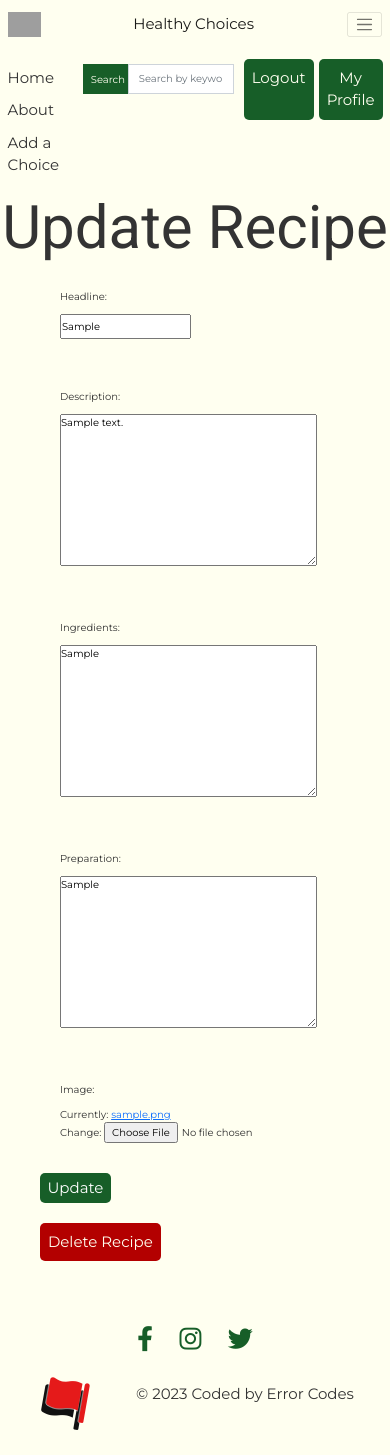
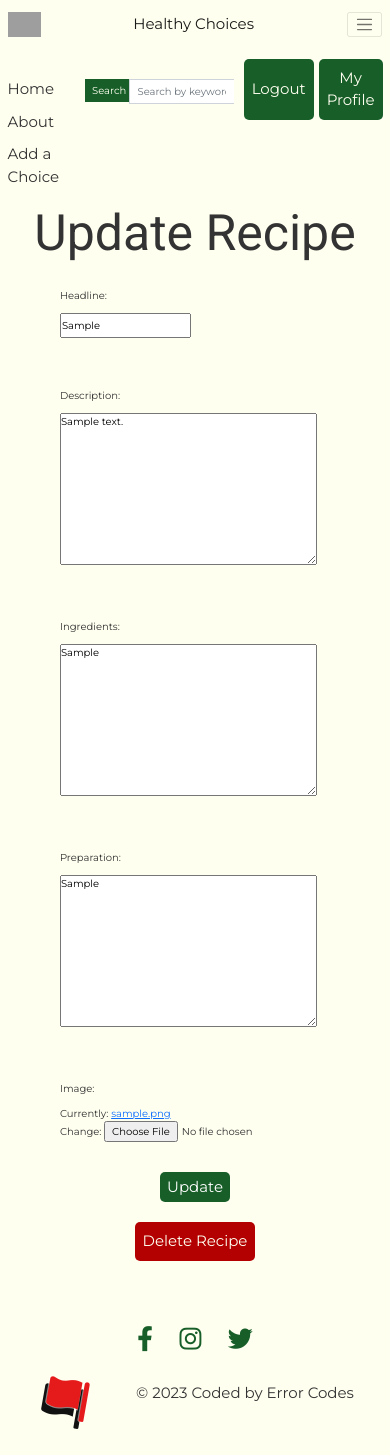
Before and after one commit to leverh/django4, a Django app: page /recipe/1/update/ in a window 390 px wide, after a click on "Toggle navigation". Run offline with Django 3.2, Linux system fonts and the light colour scheme; the first user in the database is signed in; tables that the repository leaves empty hold one stand-in row (Sample ...); grey boxes are pictures that could not be loaded.

Commit message:
Fix delete button bug and add styles for search boxes in nav

```diff
--- a/static/css/styles.css
+++ b/static/css/styles.css
@@ -219,21 +219,26 @@ h1, h2, h3, h4, h5 {
   }
 
   .nav-search {
+    display: flex;
+    align-items: stretch;
     margin-right: 1rem;
-    display: flex;
   }
 
   .nav-search-btn {
-    font-size: 1.5rem;
+    font-size: 1rem;
     padding: .8rem;
-    border-radius: 5px;
+    border-radius: 0 5px 5px 0;
     flex: 1;
+    padding: .375rem .75rem;
   }
 
   .nav-search-input {
     max-width: 40rem;
-    border-radius: 5px;
     flex: 4;
+    border: 1px solid #ced4da;
+    border-right: none;
+    border-radius: 5px 0 0 5px;
+    height: calc(1.5em + .8rem + 2px);
   }
 
   .navbar-brand {
@@ -311,12 +316,10 @@ h1, h2, h3, h4, h5 {
   @media (max-width: 1010px) {
     .nav-search-input {
       max-width: 70%;
-      max-height: 3rem;
     }
     .nav-search-btn {
       max-width: 30%;
       font-size: 1rem;
-      max-height: 3rem;
     }
   }
 
@@ -325,16 +328,23 @@ h1, h2, h3, h4, h5 {
       flex-direction: row-reverse;
       align-items: flex-start;
       justify-content: center;
+    }
 
-    }
     .nav-search-btn {
-      border-radius: 5px 0 0 5px;
+      border-radius: 0;
     }
 
     .nav-search-input {
-      padding: 1rem;
       max-width: 100%;
-      border-radius: 0 5px 5px 0;
+      border-radius: 0;
+    }
+  }
+
+  @media (max-width: 460px) {
+    .base-log-btn {
+      display: flex;
+      align-items: center;
+      justify-content: center;
     }
   }
 
@@ -1334,6 +1339,15 @@ ul.messages.pass-change-success li{
   justify-content: center;
 }
 
+.update-rec-btn {
+  margin: 0 auto;
+}
+
+.delete-recipe-form {
+  align-self: center;
+  margin: 0 auto;
+}
+
 .update-recipe-form label {
   display: block;
   margin-bottom: 1rem;
--- a/templates/base.html
+++ b/templates/base.html
@@ -10,6 +10,7 @@
         integrity="sha384-+0n0xVW2eSR5OomGNYDnhzAbDsOXxcvSN1TPprVMTNDbiYZCxYbOOl7+AMvyTG2x" crossorigin="anonymous">
         <link rel="stylesheet" href="https://cdnjs.cloudflare.com/ajax/libs/font-awesome/6.0.0-beta3/css/all.min.css">
         <link rel="stylesheet" href="{% static 'css/styles.css' %}">
+        <script src="https://code.jquery.com/jquery-3.6.0.min.js"></script>
        <title>Recipe Collection</title>
     </head>
 
--- a/templates/recipe_detail.html
+++ b/templates/recipe_detail.html
@@ -24,9 +24,9 @@
   {% if user.is_authenticated %}
     {% if user == recipe.posted_by %}
       <a href="{% url 'recipe-update' pk=recipe.pk %}" class="recipe-edit-btn">Edit Recipe</a>
-      <form action="{% url 'recipe-delete' recipe.pk %}" method="POST">
+      <form action="{% url 'recipe-delete' pk=recipe.id %}" method="post">
         {% csrf_token %}
-        <input class="recipe-delete-btn" type="submit" value="Delete Recipe" onclick="return confirm('Are you sure you want to delete this recipe?');">
+        <input type="submit" value="Delete Recipe" class="recipe-delete-btn" onclick="return confirm('Are you sure you want to delete this recipe?');">
       </form>
     {% endif %}
     {% if user in recipe.liked_by.all %}
--- a/templates/update.html
+++ b/templates/update.html
@@ -2,12 +2,15 @@
 
 {% block content %}
 <div class="update-rec-cont">
-  <h1>Update Recipe</h1>
+  <h2>Update Recipe</h2>
   <form class="update-recipe-form" method="post" action="{% url 'recipe-update' pk=recipe.id %}" enctype="multipart/form-data">
     {% csrf_token %}
     {{ form.as_p }}
     <input type="submit" value="Update" class="btn btn-primary update-rec-btn">
-    <input class="recipe-delete-btn" type="submit" value="Delete Recipe" onclick="return confirm('Are you sure you want to delete this recipe?');">
+  </form>
+  <form class="delete-recipe-form" action="{% url 'recipe-delete' pk=recipe.id %}" method="post">
+    {% csrf_token %}
+    <input type="submit" value="Delete Recipe" class="recipe-delete-btn rec-delete-btn-update" onclick="return confirm('Are you sure you want to delete this recipe?');">
   </form>
 </div>
 
@@ -27,20 +30,6 @@
     /*global $ */
 
     $(document).ready(function() {
-      $('#deleteBtn').on('click', function() {
-        $('#deleteModal').modal('show');
-      });
-
-      $('#confirmDeleteBtn').on('click', function() {
-        $.ajax({
-          url: '/recipe_collection/{{ recipe.id }}/delete',
-          method: 'DELETE',
-          success: function() {
-            window.location.href = '/';
-          }
-        });
-      });
-
       // Get the update message from Django template context
       var updateMessage = "{{ update_message }}";
 
```
Also changed, not shown: other parts of static/css/styles.css (+5 -10 lines).
